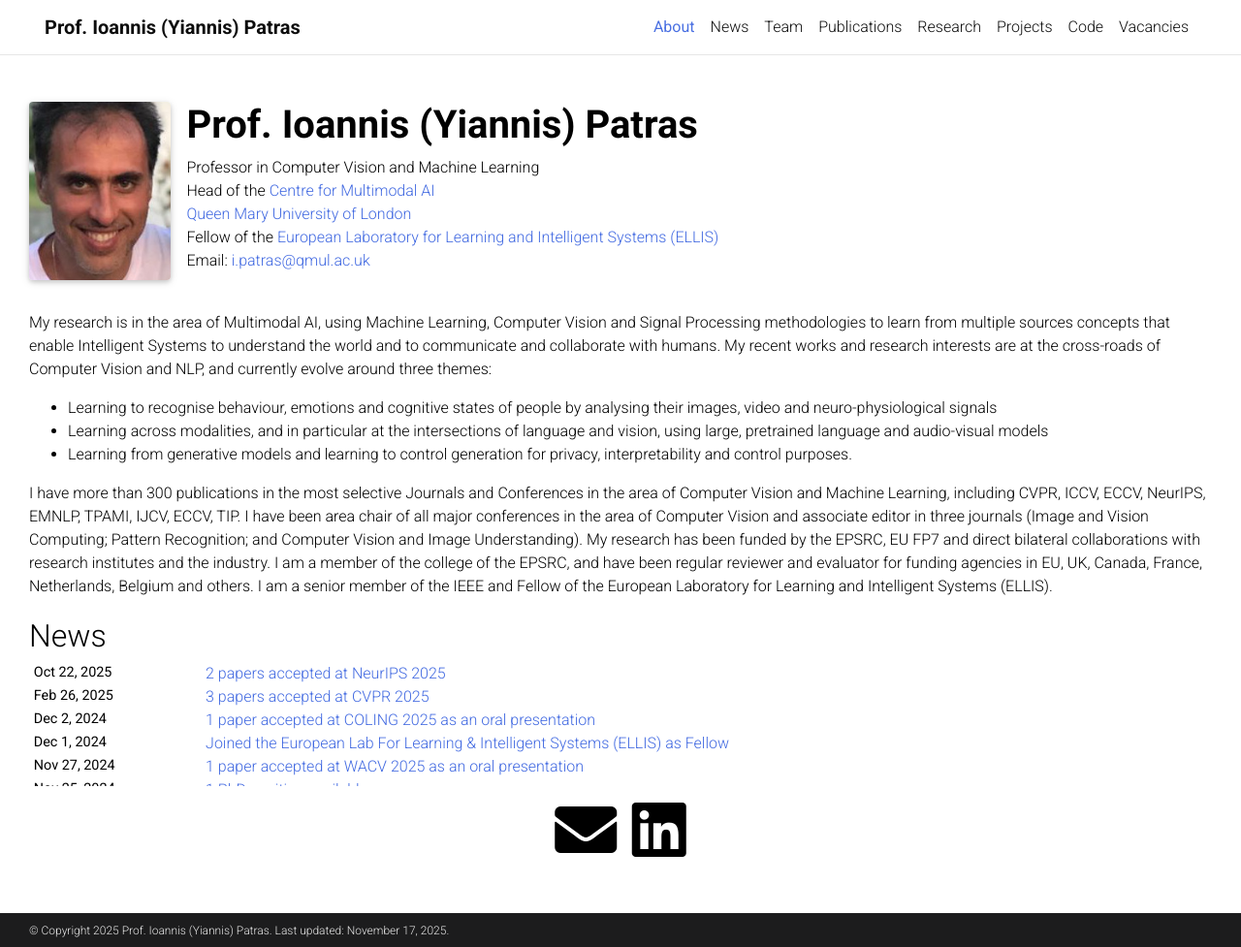
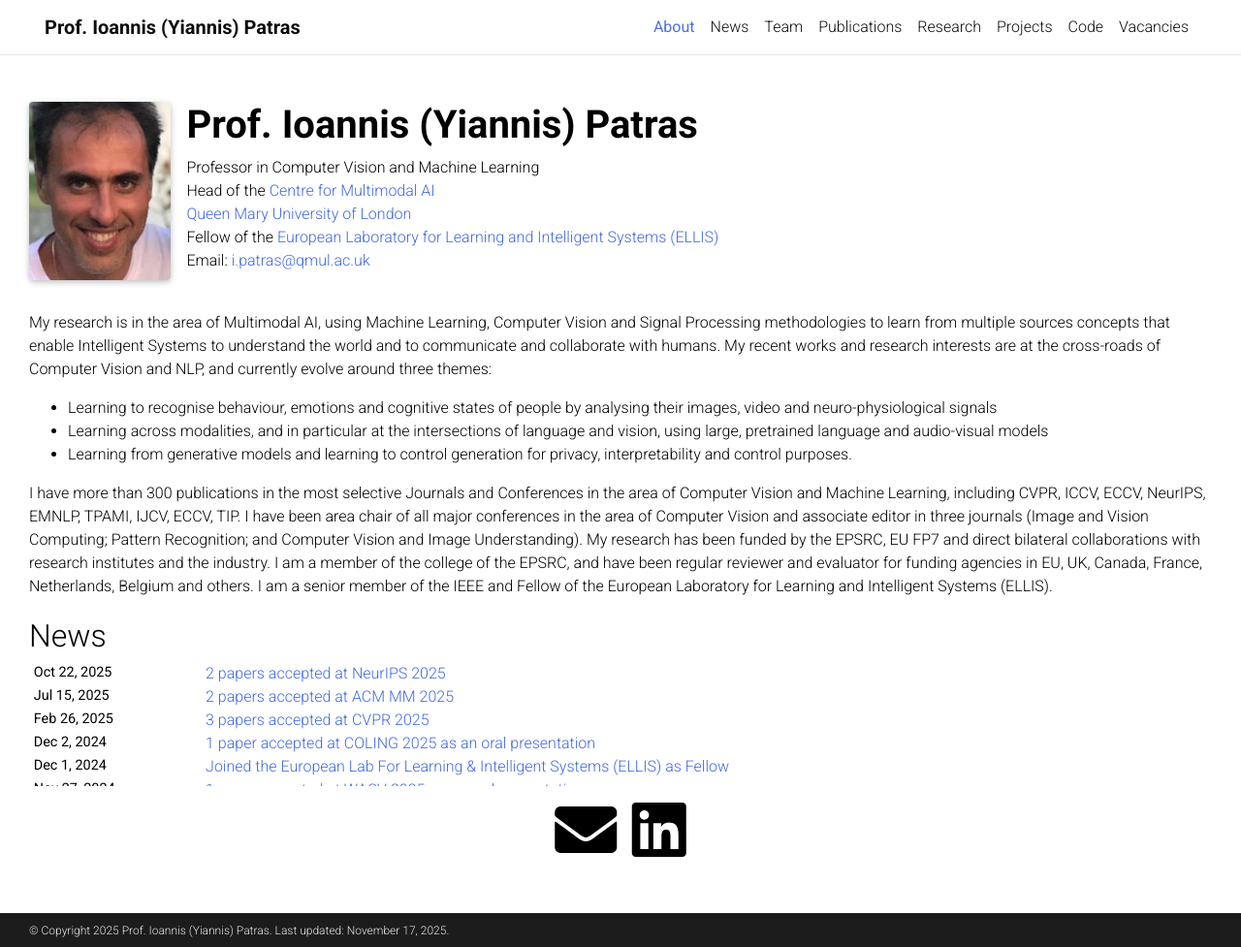
Before and after one commit to Computer-Vision-and-Human-Sensing-Lab/cvhs-website, a Jekyll site: the page built from _pages/about.md, in a window 1280 px wide and 977 px high. Shown: the whole window at 97% size. Built offline with Jekyll 4.4.1, drawn with Linux system fonts in a browser that asks for light colours; full-size pictures stand in for the smaller copies a plugin makes; comment, search, counter and statistics services are not loaded; a style sheet for code colours, icons or effects is not loaded.

Commit message:
Update 2025-ACMMM.md

```diff
--- a/_news/2025-ACMMM.md
+++ b/_news/2025-ACMMM.md
@@ -1,3 +1,10 @@
+---
+layout: post
+title: 2 papers accepted at ACM MM 2025
+date: 2025-07-15 16:11:00-0400
+inline: false
+---
+
 We are pleased to share that the following two papers have been accepted to at **[ACM Multimedia 2025](https://acmmm2025.org/) (MM ’25)**:
 
 Unveiling Open-set Noise: Theoretical Insights into Label Noise, Chen Feng, Nicu Sebe, Georgios Tzimiropoulos, Miguel Rodrigues, Ioannis Patras 🔗 https://lnkd.in/enAW_A5w
```
